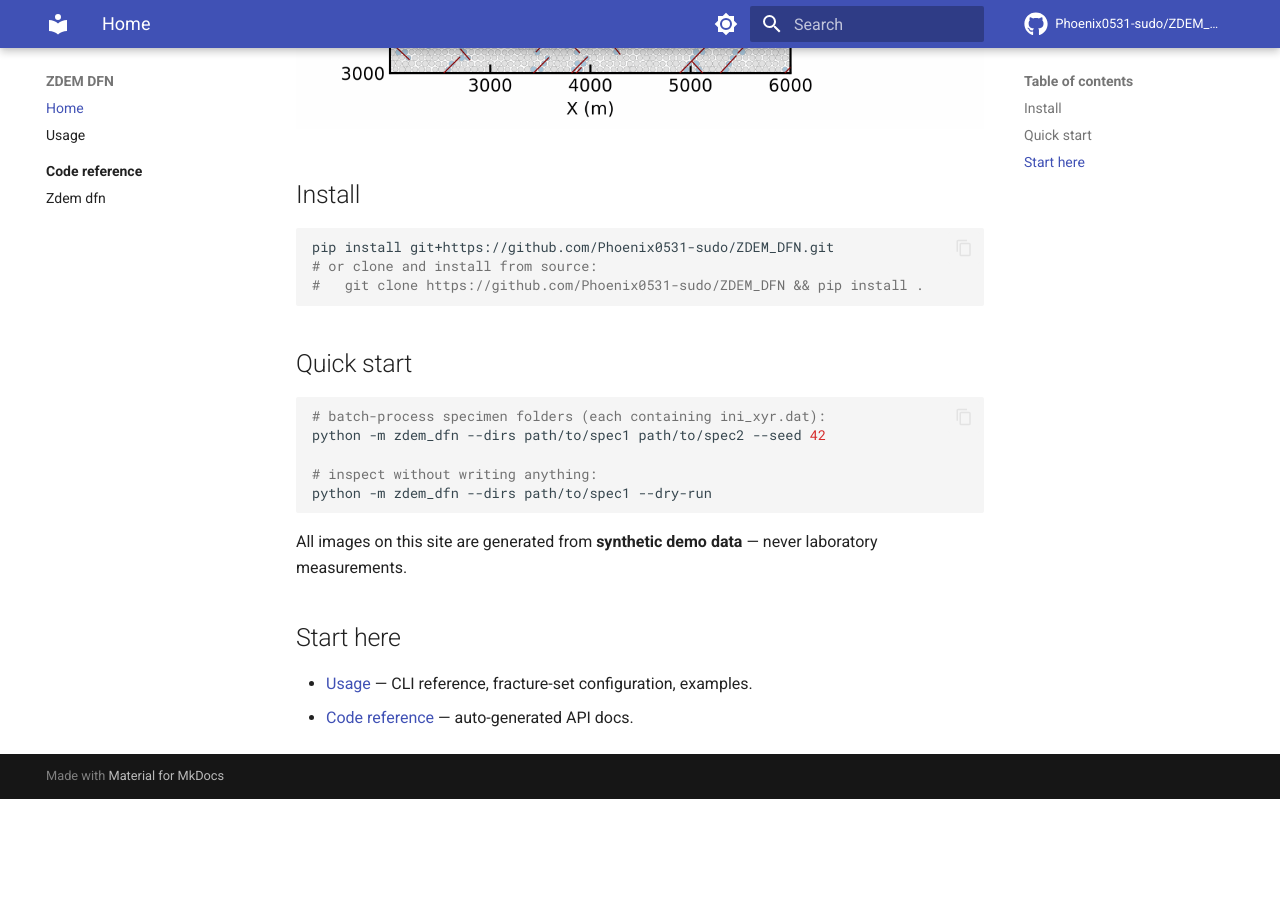
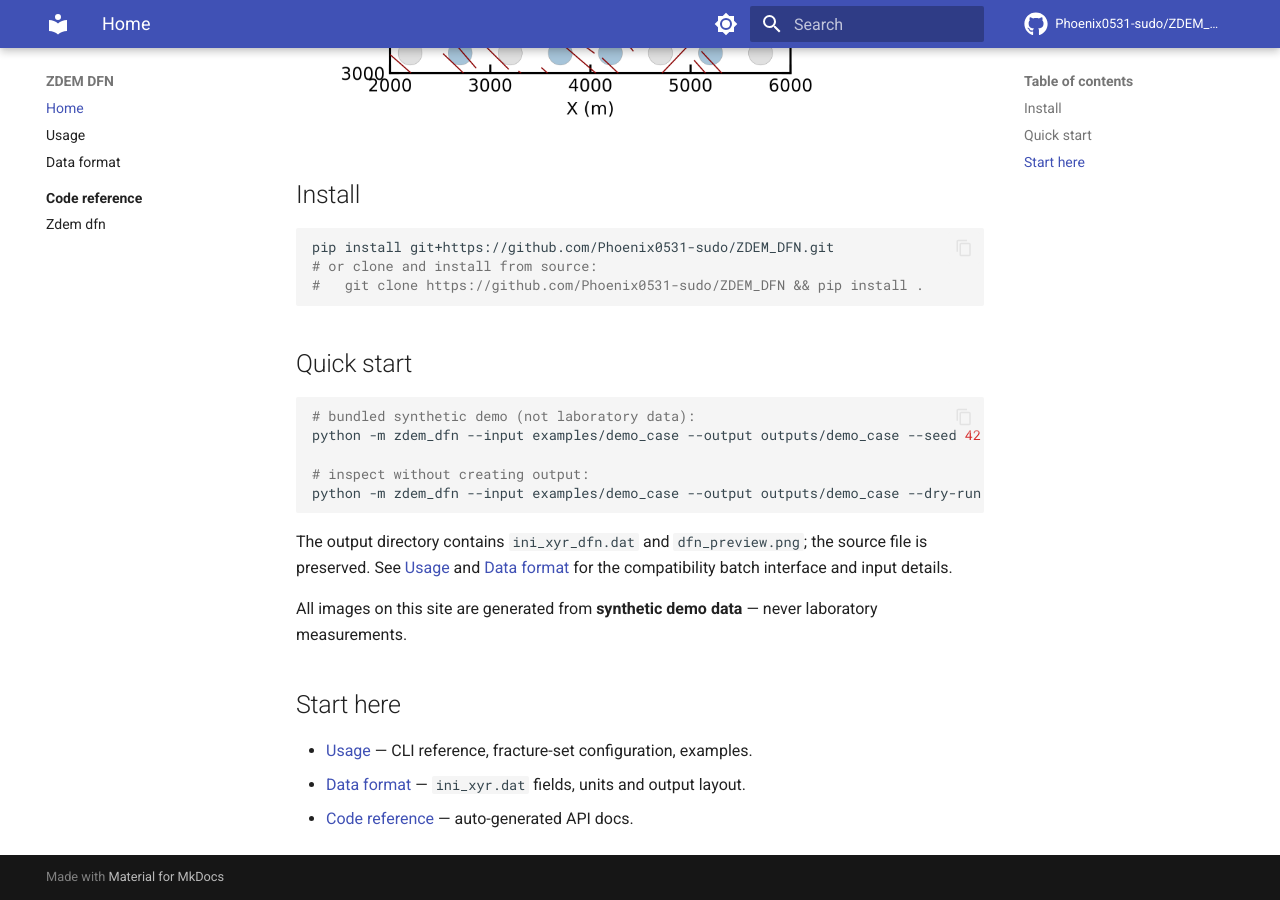
Before and after one commit to Phoenix0531-sudo/ZDEM_DFN, an MkDocs documentation site: the page built from docs/index.md, in a window 1280 px wide and 900 px high, scrolled down 1017 px. Built offline with MkDocs 1.6.1 and Material for MkDocs 9.7.7, drawn with Linux system fonts in a browser that asks for light colours; comment, search, counter and statistics services are not loaded; before the commit the page ends 1816 px from its top, so only the background shows below that.

Commit message:
docs: add runnable synthetic demo and data format guide
Document the input layout, isolate generated artifacts, and refresh the CLI-generated synthetic preview for the recommended workflow.

````diff
--- a/docs/index.md
+++ b/docs/index.md
@@ -17,12 +17,16 @@ pip install git+https://github.com/Phoenix0531-sudo/ZDEM_DFN.git
 ## Quick start
 
 ```bash
-# batch-process specimen folders (each containing ini_xyr.dat):
-python -m zdem_dfn --dirs path/to/spec1 path/to/spec2 --seed 42
+# bundled synthetic demo (not laboratory data):
+python -m zdem_dfn --input examples/demo_case --output outputs/demo_case --seed 42
 
-# inspect without writing anything:
-python -m zdem_dfn --dirs path/to/spec1 --dry-run
+# inspect without creating output:
+python -m zdem_dfn --input examples/demo_case --output outputs/demo_case --dry-run
 ```
+
+The output directory contains `ini_xyr_dfn.dat` and `dfn_preview.png`; the
+source file is preserved. See [Usage](usage.md) and [Data format](data-format.md)
+for the compatibility batch interface and input details.
 
 All images on this site are generated from **synthetic demo data** —
 never laboratory measurements.
@@ -30,4 +34,5 @@ never laboratory measurements.
 ## Start here
 
 - [Usage](usage.md) — CLI reference, fracture-set configuration, examples.
+- [Data format](data-format.md) — `ini_xyr.dat` fields, units and output layout.
 - [Code reference](reference/zdem_dfn/config.md) — auto-generated API docs.
--- a/mkdocs.yml
+++ b/mkdocs.yml
@@ -48,6 +48,7 @@ plugins:
 nav:
   - Home: index.md
   - Usage: usage.md
+  - Data format: data-format.md
   - Code reference: reference/
 
 markdown_extensions:
````
Also changed, not shown: docs/data-format.md (added, +102 -0 lines), docs/usage.md (+16 -5 lines), examples/README.md (+2 -2 lines), docs/screenshots/dfn_preview_demo.png, 1 other file.
